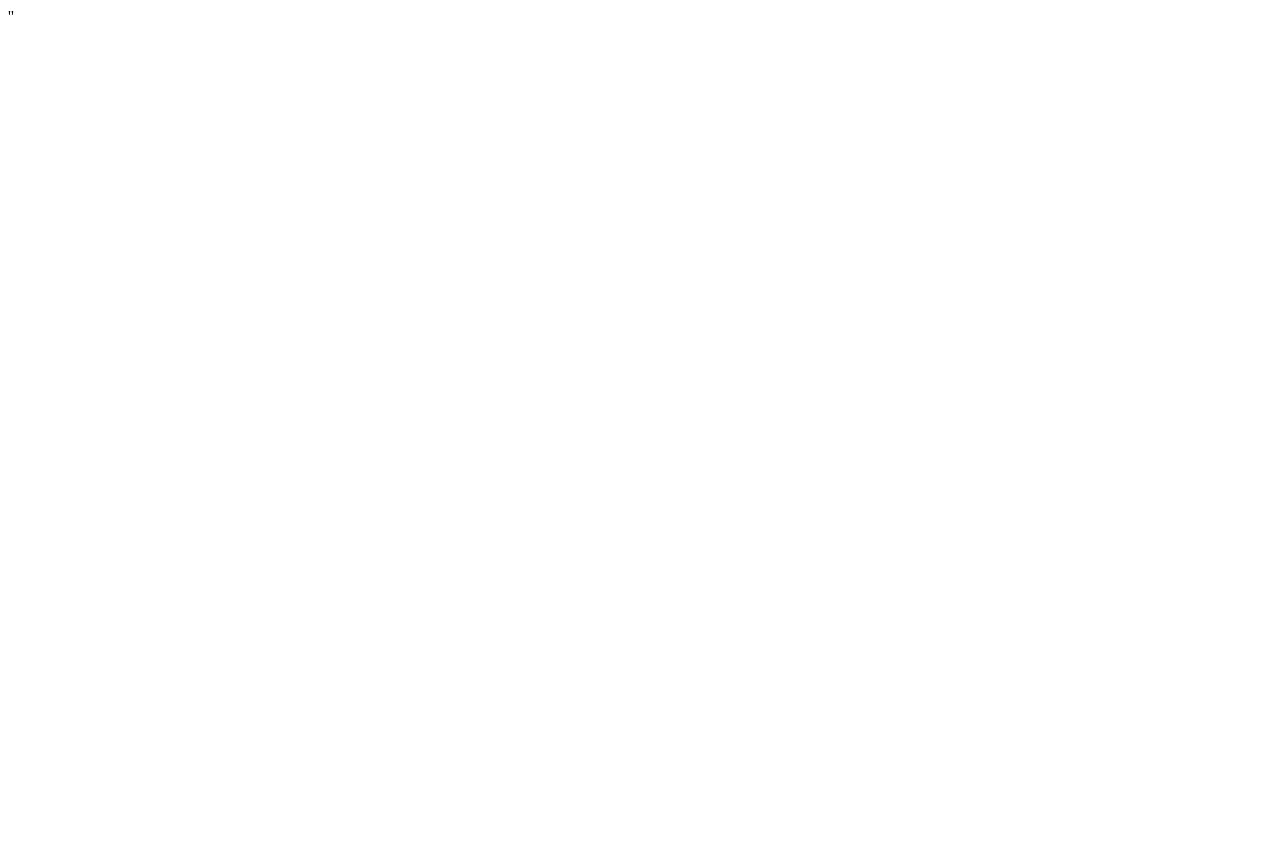
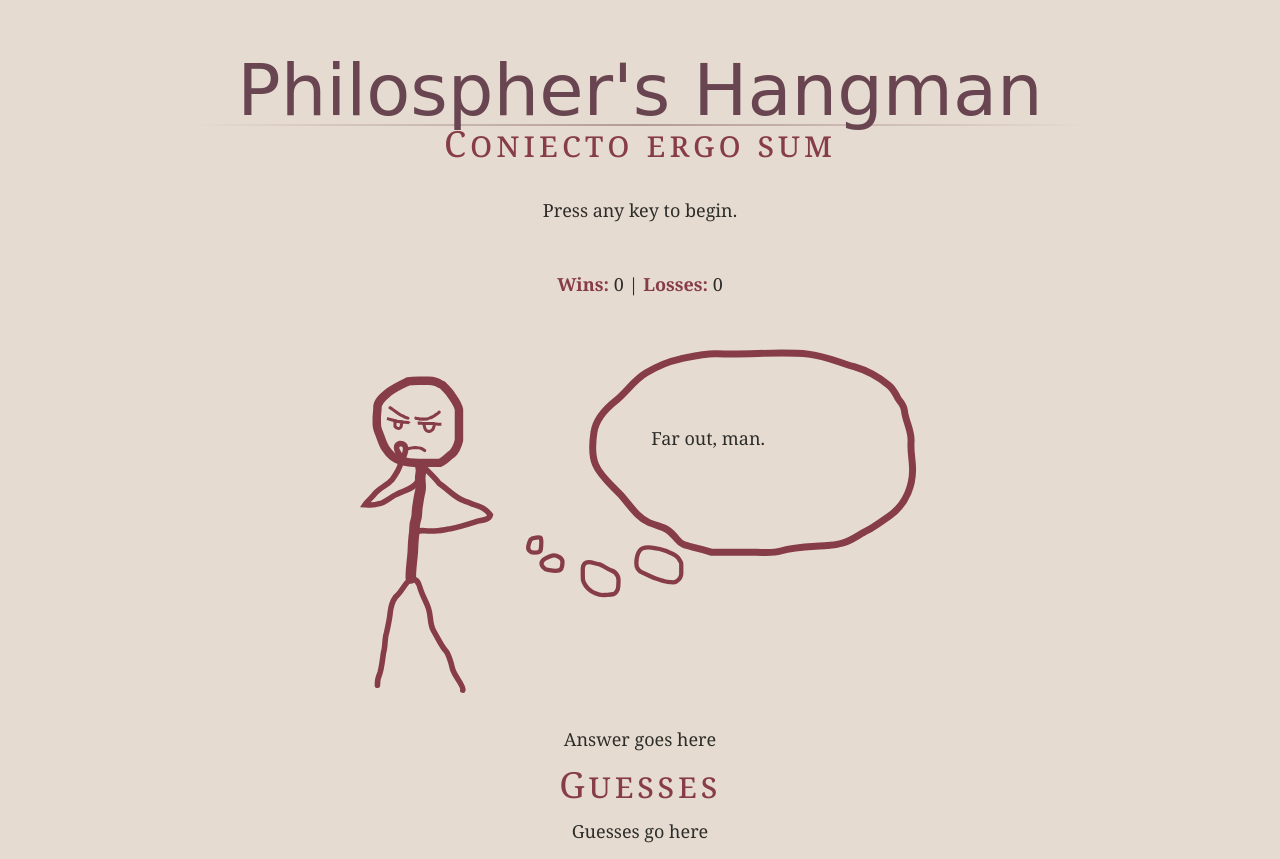
Before and after one commit to arethashwalls/PhilosophersHangman, a plain HTML site: page index.html in a window 1280 px wide. Before the commit the page ends 800 px from the top, so only its background shows below. Drawn offline with Linux system fonts and the light colour scheme; a web font is replaced by a local one.

Commit message:
Did me some sweet stylin

```diff
--- a/assets/css/style.css
+++ b/assets/css/style.css
@@ -1 +1,85 @@
-''
+/*General body styles*/
+html, body {
+    height: auto;
+    width: 100vw;
+    position: relative;
+    font-size: 18px;
+    font-family: Cambria, Cochin, Georgia, Times, 'Times New Roman', serif;
+    color: #2D2D2A;
+    background: #E6DBD0;
+}
+.clearfix:after {
+    content: "";
+    display: table;
+    clear: both;
+}
+/*End general styles*/
+
+/*Heading styles*/
+h1, h2, p {
+    text-align: center;
+
+}
+h1 {
+    font-family: 'Meddon', cursive;
+    color: #684551;
+}
+h1 {
+    font-size: 4rem;
+    margin: 3rem 0 0.2rem 0;
+}
+h2 {
+   color: #873D48;
+   font-variant: small-caps;
+   font-size: 2rem;
+   letter-spacing: 0.1em;
+}
+/*End heading styles*/
+
+/*Header section styles*/
+header {
+    margin-bottom: 30px;
+}
+hr {
+    width: 70%;
+    border: 0;
+    height: 2px;
+    margin: -0.3em auto 0 auto;
+    background-image: linear-gradient(to right, transparent, rgba(60, 7, 18, 0.3), transparent);
+}
+/*End header styles*/
+
+/*Main specific styles*/
+main {
+    width: 850px;
+    margin: 0 auto;
+}
+.figure-box {
+    width: 75%;
+    margin: 10px auto;
+}
+#stick-figure{
+    float: left;
+
+}
+.bubble-box {
+    display: inline-block;
+    position: relative;
+}
+.bubble-text {
+    position: absolute;
+    top: 70px;
+    left: 130px;
+}
+#speach-bubble {
+    float: right;
+}
+p{
+    line-height: 2em;
+    margin: 10px 0;
+}
+em {
+    font-weight: 700;
+    color: #873D48;
+}
+/*End main styles*/
--- a/index.html
+++ b/index.html
@@ -1 +1,39 @@
-''
+<!DOCTYPE html>
+<html>
+
+<head>
+    <meta charset="utf-8" />
+    <meta http-equiv="X-UA-Compatible" content="IE=edge">
+    <title>Philosopher's Hangman</title>
+    <meta name="viewport" content="width=device-width, initial-scale=1">
+    <link href="https://fonts.googleapis.com/css?family=Meddon" rel="stylesheet">
+    <link rel="stylesheet" type="text/css" media="screen" href="assets/css/reset.css" />
+    <link rel="stylesheet" type="text/css" media="screen" href="assets/css/style.css" />
+    <script src="game.js"></script>
+</head>
+
+<body>
+    <header>
+        <h1>Philospher's Hangman</h1>
+        <hr />
+        <h2>Coniecto ergo sum</h2>
+    </header>
+    <main>
+        <p>Press any key to begin.</p>
+        <br />
+        <p><em>Wins:</em> <span id="wins">0</span> | <em>Losses:</em> <span id="losses">0</span></p>
+        <br />
+        <section class="figure-box clearfix">
+            <img id="stick-figure" src="assets/images/stick-figure.svg" alt="You gotta think deep thoughts, man." width="200px" />
+            <div class="bubble-box">
+                <p class="bubble-text">Far out, man.</p>
+                <img id="speach-bubble" src="assets/images/speach-bubble.svg" width="400px" />
+            </div>
+        </section>
+        <p id="answer">Answer goes here</p>
+        <h2>Guesses</h2>
+        <p id="guesses">Guesses go here</p>
+    </main>
+</body>
+
+</html>
```
Also changed, not shown: assets/images/speach-bubble.svg (added), assets/images/stick-figure.svg (added).
